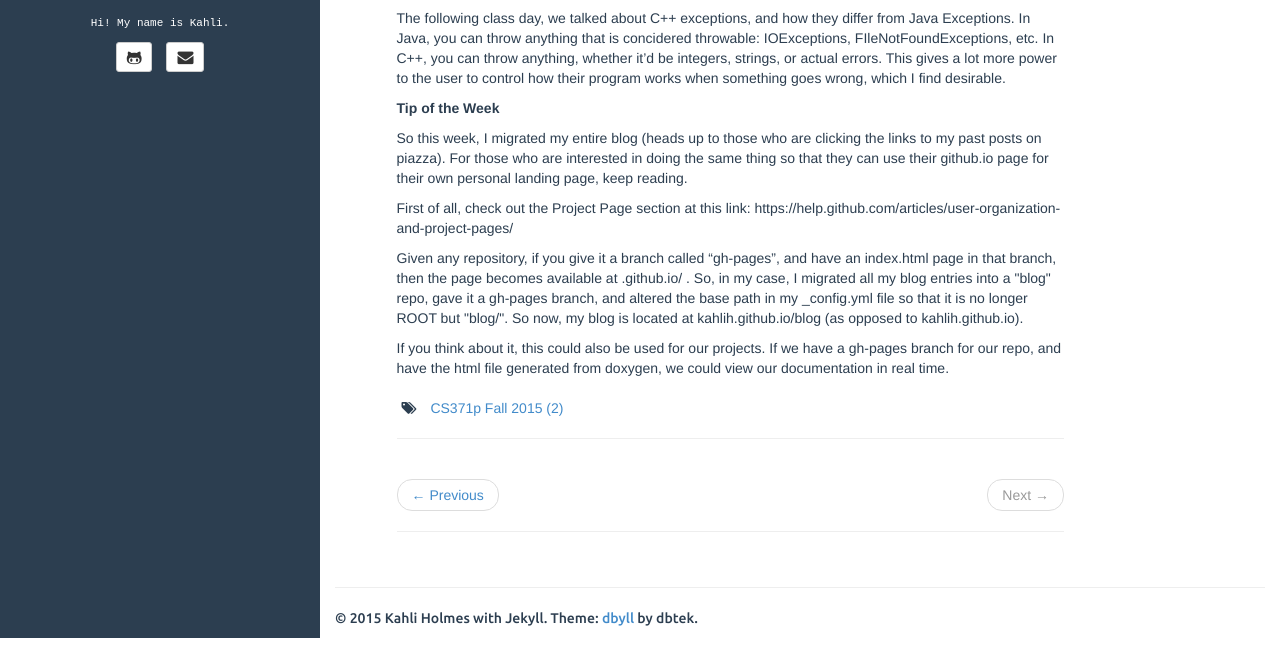
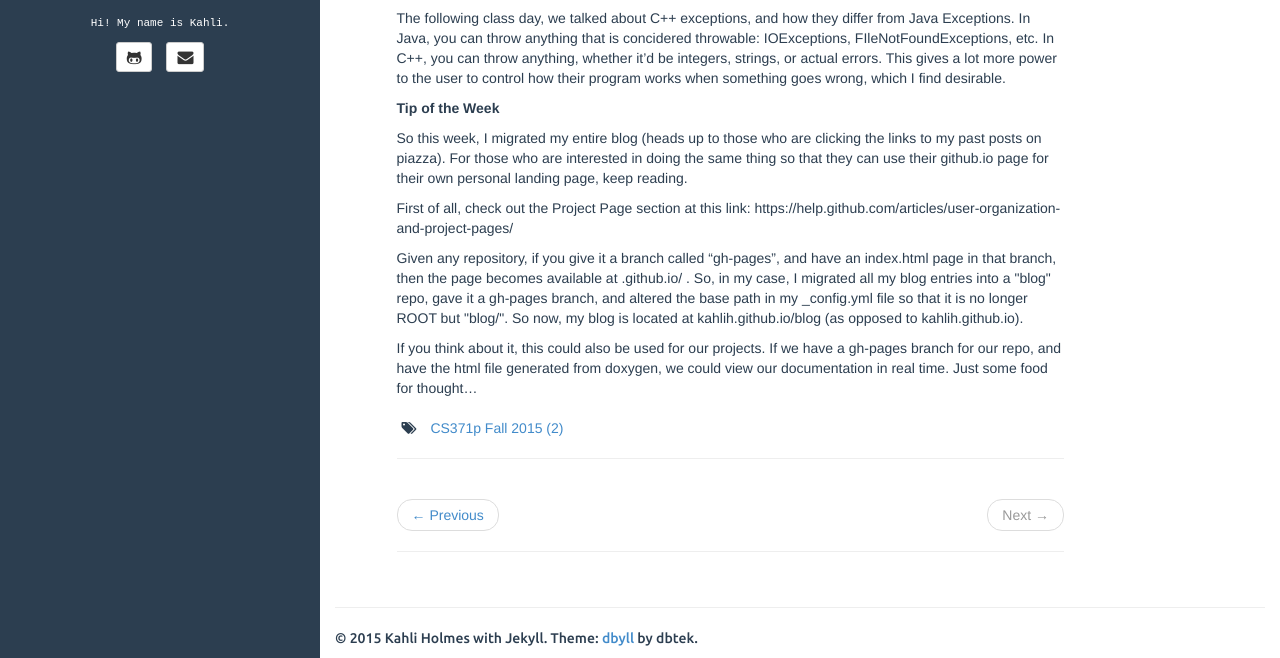
Before and after one commit to kahlih/blog, a Jekyll site: the page built from _posts/2015-09-13-week3.md, in a window 1280 px wide and 940 px high, cut to the strip 282-940 px from the top of the window. Built offline with Jekyll 4.4.1, drawn with Linux system fonts in a browser that asks for light colours.

Commit message:
fixed typos

```diff
--- a/_posts/2015-09-13-week3.md
+++ b/_posts/2015-09-13-week3.md
@@ -19,4 +19,4 @@ First of all, check out the Project Page section at this link: https://help.gith
 
 Given any repository, if you give it a branch called "gh-pages", and have an index.html page in that branch, then the page becomes available at <GITHUB_ID>.github.io/<REPO> . So, in my case, I migrated all my blog entries into a "blog" repo, gave it a gh-pages branch, and altered the base path in my _config.yml file so that it is no longer ROOT but "blog/". So now, my blog is located at kahlih.github.io/blog (as opposed to kahlih.github.io).
 
-If you think about it, this could also be used for our projects. If we have a gh-pages branch for our repo, and have the html file generated from doxygen, we could view our documentation in real time.
+If you think about it, this could also be used for our projects. If we have a gh-pages branch for our repo, and have the html file generated from doxygen, we could view our documentation in real time. Just some food for thought...
```
